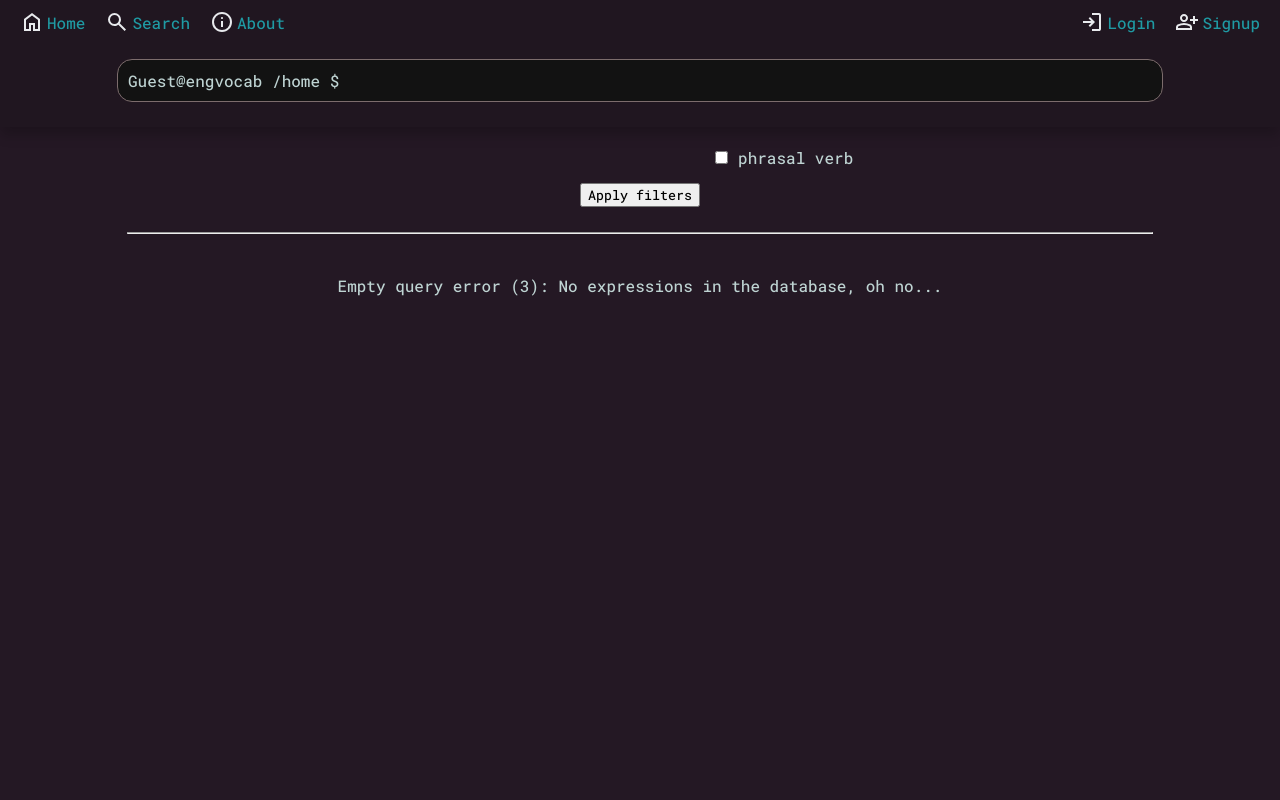
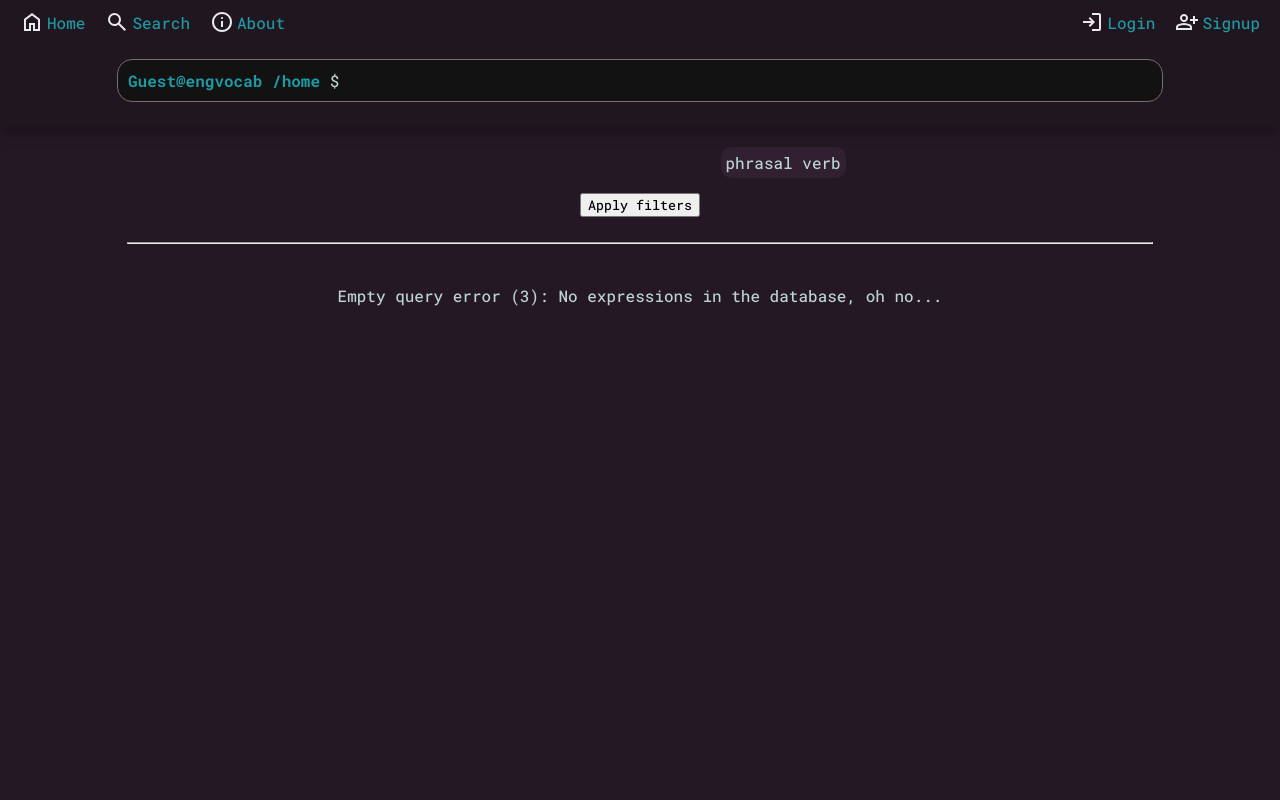
Before and after one commit to Gabritorre/engvocab, a Django app: page /home in a window 1280 px wide. Run offline with Django 5.2, Linux system fonts and the light colour scheme; data that the repository does not hold is empty.

Commit message:
Add style to filters buttons

```diff
--- a/vocapp/static/vocapp/css/colors_fonts.css
+++ b/vocapp/static/vocapp/css/colors_fonts.css
@@ -72,3 +72,25 @@
 #cli .container {
 	background-color: rgb(18, 18, 18);
 }
+
+#cli #user {
+	color: rgb(31, 154, 163);
+	font-weight: 800;
+}
+
+#filters label {
+	margin-right: 10px;
+	padding: 5px;
+	text-align: center;
+	width: 100%;
+	background-color: rgb(49, 32, 49);
+	border-radius: 10px;
+	transition: background-color 0.2s ease-in-out, transform 0.2s ease-in-out;
+}
+	#filters .filter_on{
+		background-color: rgb(49, 32, 49);
+		box-shadow: 0 8px 12px 0 rgba(0, 0, 0, 0.3);
+		font-weight: bold;
+		filter: brightness(125%);
+		transform: scale(1.08);
+	}
--- a/vocapp/static/vocapp/css/content_block.css
+++ b/vocapp/static/vocapp/css/content_block.css
@@ -30,6 +30,9 @@
 		flex-direction:column;
 		align-items: center;
 	}
+	#filters_form #apply_filter_button {
+			margin-top: 15px;
+		}
 
 	#main_home #filters {
 		display: flex;
@@ -37,19 +40,33 @@
 		justify-content: space-evenly;
 		width: 80vw;
 		margin-top: 20px;
+		align-items: center;
 	}
+
+		#filters #levels {
+			display:flex;
+			flex-direction:row;
+		}
+			#levels div {
+				width: 70px;
+				display:flex;
+				align-items: center;
+			}
+		#filters #other {
+			display:flex;
+			flex-direction:row;
+		}
+			#other div {
+				display:flex;
+				align-items: center;
+			}
 
 		#filters .filter_checkbox {
 			margin: 0px;
+			display:none;
 		}
 
-		#filters label {
-			margin-right:5px;
-		}
 
-		#filters_form #apply_filter_button {
-			margin-top: 15px;
-		}
 
 	#main_home hr {
 		width: 80vw;
--- a/vocapp/static/vocapp/js/home.js
+++ b/vocapp/static/vocapp/js/home.js
@@ -5,3 +5,17 @@
 	solution_div.removeAttribute("hidden")
 	solution_div.classList.add("solution");
 }
+
+function filters_button_style() {
+	let filters = document.getElementsByClassName("filter");
+	for (let i = 0; i < filters.length; i++) {
+		filters[i].children[0].addEventListener("change", function(event) {
+			if (event.currentTarget.checked) {
+				filters[i].children[1].classList.add("filter_on");
+			}
+			else {
+				filters[i].children[1].classList.remove("filter_on");
+			}
+		});
+	}
+}
--- a/vocapp/templates/vocapp/home.html
+++ b/vocapp/templates/vocapp/home.html
@@ -7,16 +7,22 @@
 		<div id="filters">
 			<div id="levels">
 				{% for level in levels %}
-					<input type="checkbox" name="level" id="{{level}}" class="filter_checkbox" value="{{level}}" {%if level in request.session.level_filters%} checked {%endif%}>
-					<label for="{{level}}">{{level}}</label>
+					<div class="filter">
+						<input type="checkbox" name="level" id="{{level}}" class="filter_checkbox" value="{{level}}" {%if level in request.session.level_filters%} checked {%endif%}>
+						<label for="{{level}}" {%if level in request.session.level_filters %} class="filter_on" {% endif %}>{{level}}</label>
+					</div>
 				{%endfor%}
 			</div>
 			<div id="other">
-				<input type="checkbox" name="phrasal" id="phrasal" class="filter_checkbox" value="phrasal" {%if request.session.phrasal %} checked {% endif %}>
-				<label for="phrasal">phrasal verb</label>
+				<div class="filter">
+					<input type="checkbox" name="phrasal" id="phrasal" class="filter_checkbox" value="phrasal" {%if request.session.phrasal %} checked class="filter_on" {% endif %}>
+					<label for="phrasal" {%if request.session.phrasal %} class="filter_on" {% endif %}>phrasal verb</label>
+				</div>
 				{% if request.user.is_authenticated %}
-					<input type="checkbox" name="category" id="review" class="filter_checkbox" value="review" {%if request.session.category == 'review'%} checked {%endif%}>
-					<label for="review">review</label>
+					<div class="filter">
+						<input type="checkbox" name="category" id="review" class="filter_checkbox" value="review" {%if request.session.category == 'review'%} checked {%endif%}>
+						<label for="review" {%if request.session.category == 'review' %} class="filter_on" {% endif %}>review</label>
+					</div>
 				{% endif %}
 			</div>
 		</div>
@@ -123,4 +129,5 @@
 	addHomeEvents();
 </script>
 
+<script>filters_button_style()</script>
 {% endblock %}
```
